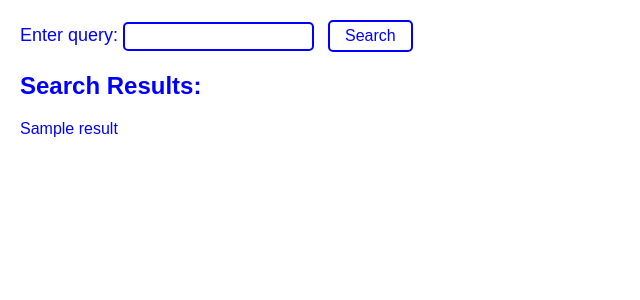
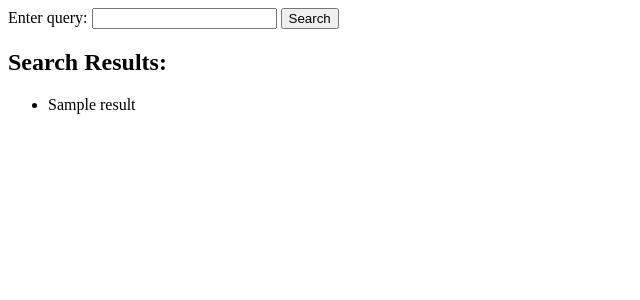
Before and after one commit to aman9302/Redis-Med-Text-Search, a Python web app: template templates/index.html in a window 1280 px wide. Shown: the top 300 px of the page, without its empty margins (0-640 px from the left). Run offline with Jinja, Linux system fonts and the light colour scheme; the template is opened without the code that fills it: most values are stand-ins (such as "Sample title", 1, 10 or a date in 2020).

Commit message:
Update index.html

```diff
--- a/templates/index.html
+++ b/templates/index.html
@@ -2,52 +2,6 @@
 <html>
 <head>
     <title>Medical Text Search</title>
-    <style>
-        body {
-            background-color: white;
-            color: blue;
-            font-family: Arial, sans-serif;
-            margin: 20px;
-        }
-
-        form {
-            display: inline-block;
-        }
-
-        label {
-            font-size: 18px;
-        }
-
-        input[type="text"] {
-            border: 2px solid blue;
-            border-radius: 5px;
-            padding: 5px;
-            margin-right: 10px;
-        }
-
-        button[type="submit"] {
-            border: 2px solid blue;
-            border-radius: 5px;
-            background-color: white;
-            color: blue;
-            font-size: 16px;
-            padding: 5px 15px;
-            cursor: pointer;
-        }
-
-        h2 {
-            margin-top: 20px;
-        }
-
-        ul {
-            list-style-type: none;
-            padding: 0;
-        }
-
-        li {
-            margin-bottom: 10px;
-        }
-    </style>
 </head>
 <body>
     <div class="content">
```
